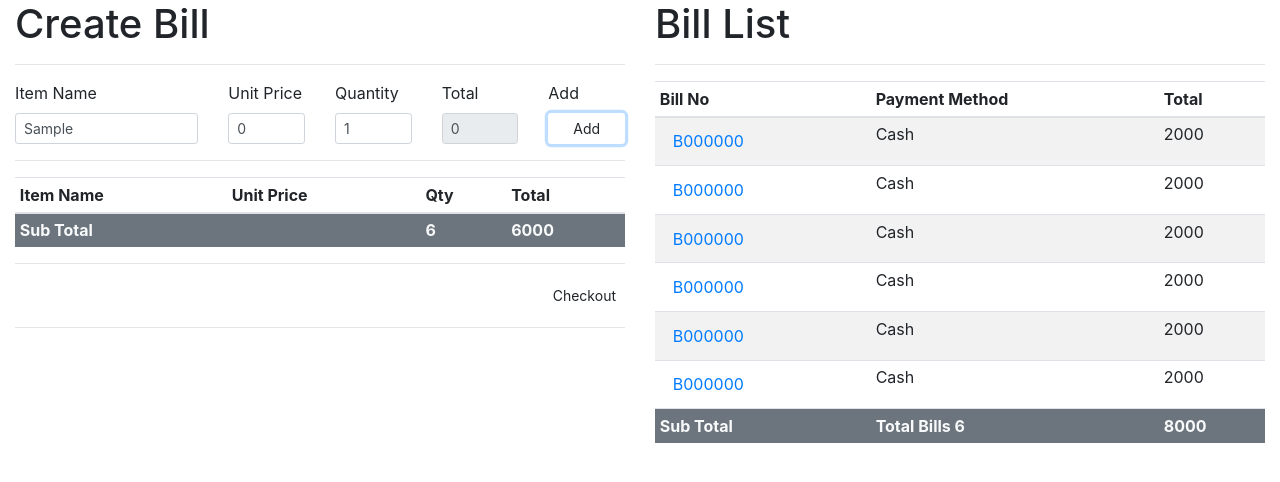
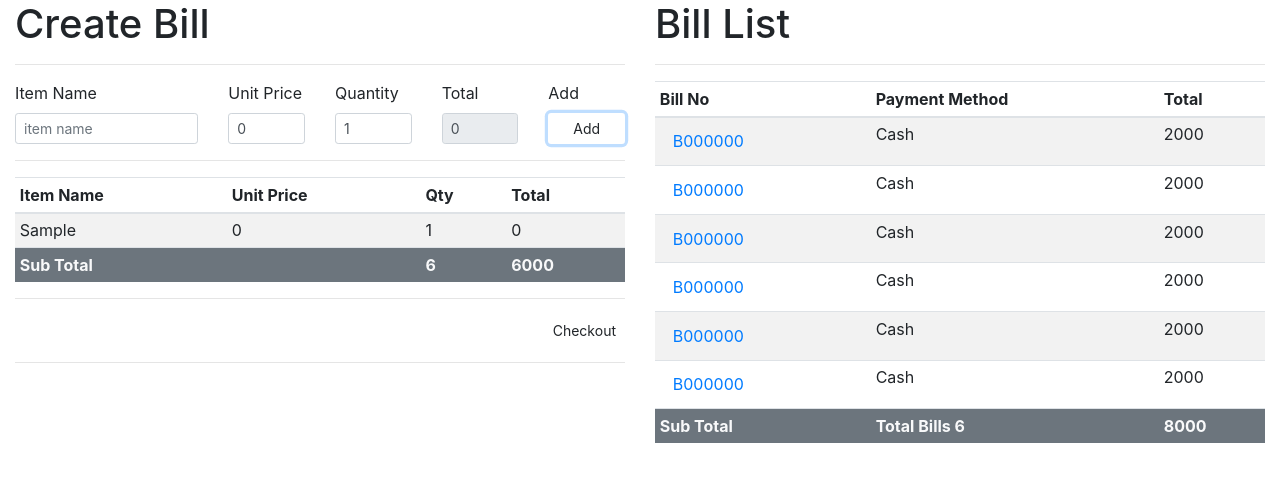
Before and after one commit to RizanMusthafa/simple-billing-app, a React (Create React App) app: page / in a window 1280 px wide. Both pictures are taken after typing "Sample" into the empty fields and a click on the button "Add". Shown: the top 482 px of the page. Built offline with nearby package versions, Linux system fonts and the light colour scheme.

Commit message:
handled submit of item add form

```diff
--- a/src/components/CreateBill/BillForm.jsx
+++ b/src/components/CreateBill/BillForm.jsx
@@ -9,7 +9,7 @@ const BillForm = ({
     <form
       onSubmit={e => {
         e.preventDefault();
-        handleSubmit(e);
+        handleSubmit();
       }}
       className="row"
     >
--- a/src/components/CreateBill/BillItem.jsx
+++ b/src/components/CreateBill/BillItem.jsx
@@ -1,11 +1,11 @@
 import React from 'react';
 
-const BillItem = ({ item: { itemName, unitPrice, quntity, total } }) => {
+const BillItem = ({ item: { itemName, unitPrice, qty, total } }) => {
   return (
     <tr>
       <td>{itemName}</td>
       <td>{unitPrice}</td>
-      <td>{quntity}</td>
+      <td>{qty}</td>
       <td>{total}</td>
     </tr>
   );
--- a/src/components/CreateBill/BillItems.jsx
+++ b/src/components/CreateBill/BillItems.jsx
@@ -14,7 +14,7 @@ const BillItems = ({ items }) => {
       </thead>
       <tbody>
         {items.map(item => (
-          <BillItem item={item} />
+          <BillItem key={item.itemName} item={item} />
         ))}
       </tbody>
       <tfoot>
--- a/src/components/CreateBill/index.jsx
+++ b/src/components/CreateBill/index.jsx
@@ -14,7 +14,21 @@ class CreateBill extends React.Component {
   };
 
   addItem = e => {
-    console.log(e);
+    const newBill = [...this.state.bill];
+    const newItem = { ...this.state.formData };
+    const duplicateItem = newBill.find(
+      item => item.itemName === newItem.itemName
+    );
+    if (duplicateItem) {
+      const i = newBill.indexOf(duplicateItem);
+      duplicateItem.qty += newItem.qty;
+      duplicateItem.total += newItem.total;
+      newBill.splice(i, 1, duplicateItem);
+    } else {
+      newBill.push(newItem);
+    }
+    const emptyFormData = { itemName: '', unitPrice: 0, qty: 1, total: 0 };
+    this.setState({ bill: newBill, formData: emptyFormData });
   };
 
   fieldChange = e => {
```
